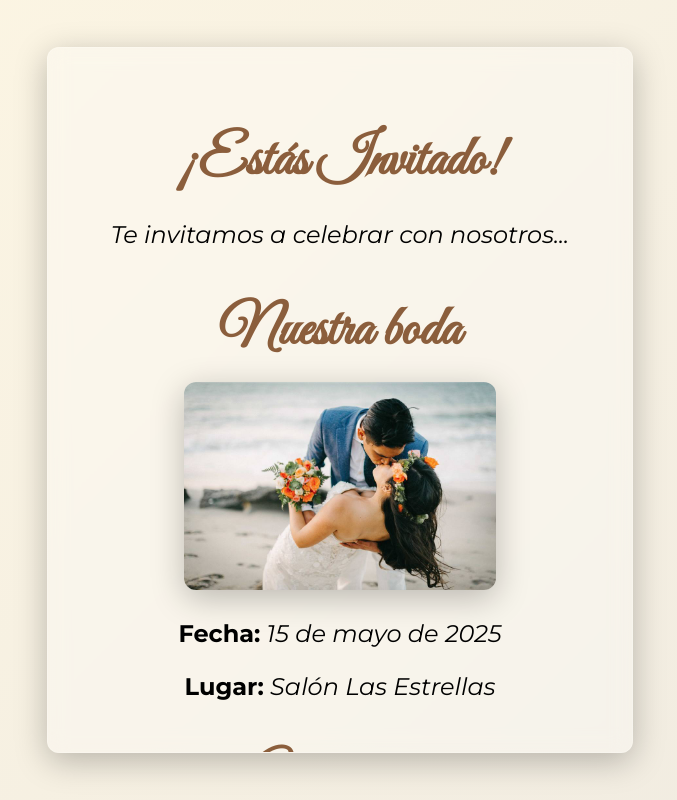
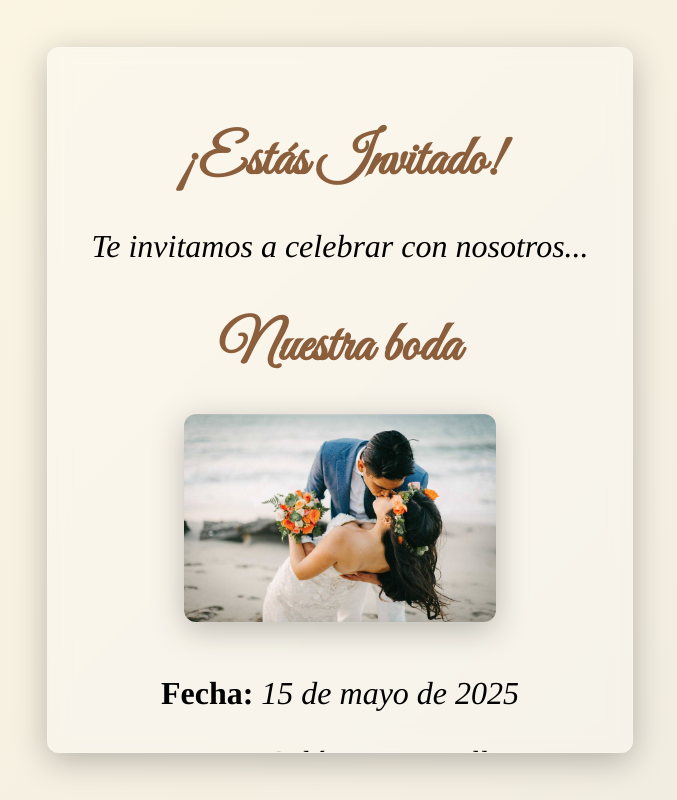
Before and after one commit to MipForShort/Invitaciones, a plain HTML site: page plantilla/index.html in a window 1280 px wide. Shown: the whole page, without its empty margins (300-977 px from the left). Drawn offline with Linux system fonts and the light colour scheme; a script that the page names is missing.

Commit message:
Added new font to paragraphs and margin-top to separate

```diff
--- a/plantilla/index.html
+++ b/plantilla/index.html
@@ -6,7 +6,7 @@
   <title>Invitación</title>
   <link rel="stylesheet" href="styles.css" />
   <link href="https://fonts.googleapis.com/css2?family=Great+Vibes&display=swap" rel="stylesheet">
-  <link href="https://fonts.googleapis.com/css2?family=Montserrat:ital,wght@0,100..900;1,100..900&display=swap" rel="stylesheet">
+  <link href="https://fonts.googleapis.com/css2?family=Montserrat:ital,wght@0,100..900;1,100..900&family=Tinos:ital,wght@0,400;0,700;1,400;1,700&display=swap" rel="stylesheet">
   <link rel="icon" href="favicon.ico" type="image/x-icon" />
 </head>
 <body>
@@ -19,7 +19,7 @@
       <p><i>Te invitamos a celebrar con nosotros...</i></p>
       <h2><strong>Nuestra boda</strong></h2>
       <div>
-        <img src="images/foto-boda.jpeg" alt="Foto-boda" width="60%" style="border-radius: 12px; box-shadow:0 8px 32px rgba(0, 0, 0, 0.25);">
+        <img src="images/foto-boda.jpeg" alt="Foto-boda" width="60%" style="border-radius: 12px; box-shadow:0 8px 32px rgba(0, 0, 0, 0.25); margin: 1rem 1rem;">
       </div>
       <p><strong>Fecha:</strong><i> 15 de mayo de 2025</i></p>
       <p><strong>Lugar:</strong> <i>Salón Las Estrellas</i></p>
--- a/plantilla/styles.css
+++ b/plantilla/styles.css
@@ -40,9 +40,9 @@ body {
 }
 
 .invitacion p {
-  font-family: 'Montserrat';
-  font-size: 1.5rem;
-  margin-bottom: 1rem;
+  font-family: 'Tinos';
+  font-size: 2rem;
+  margin-top: 2rem;
 }
 
 @media (max-width: 480px) {
```
